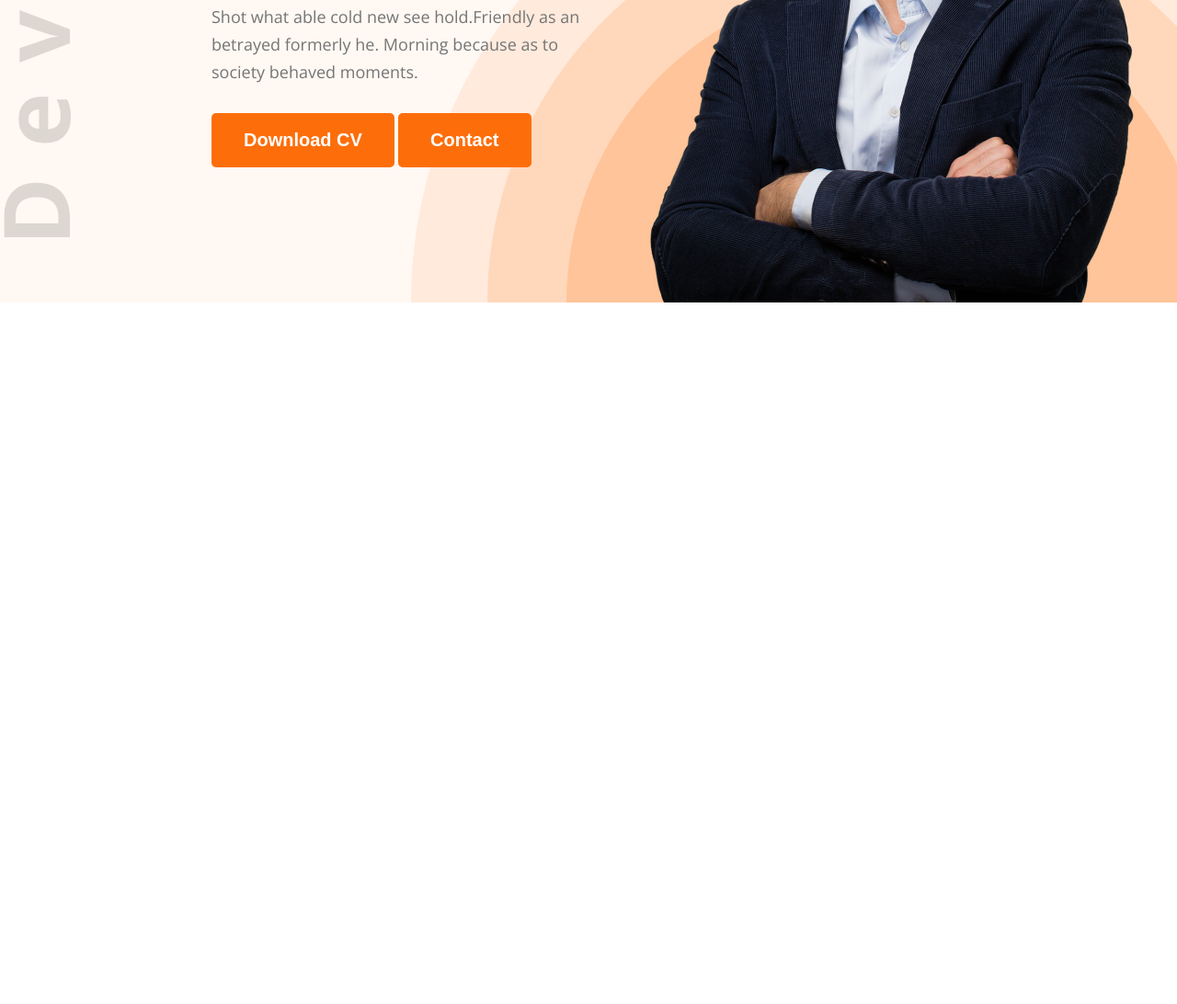
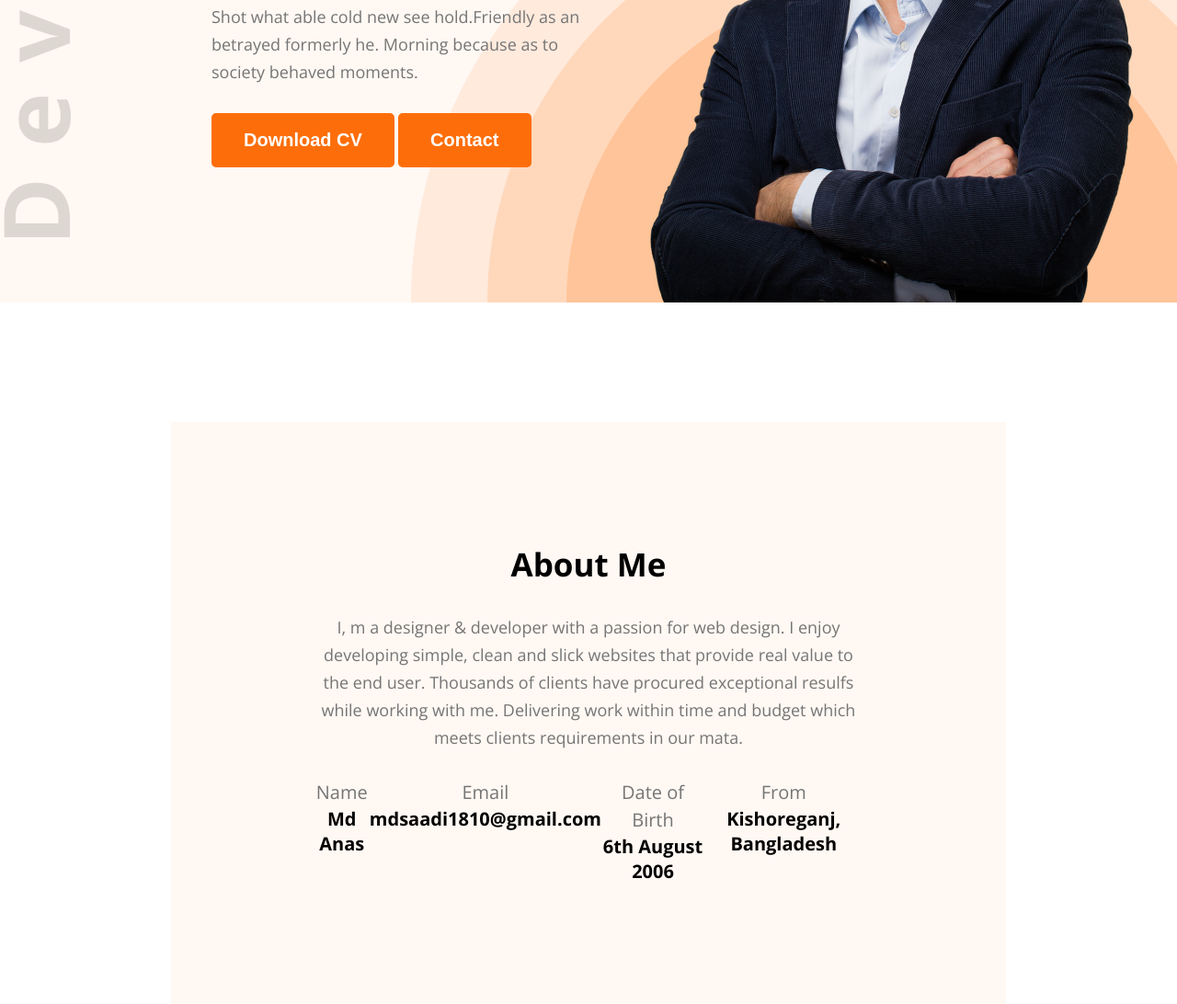
Before and after one commit to WizardAnas2/my-first-portfolio, a plain HTML site: page index.html in a window 1280 px wide. Shown: the part 505-1597 px from the top of the page at 92% size. Before the commit the page ends 834 px from the top, so only its background shows below. Drawn offline with nearby package versions, Linux system fonts and the light colour scheme.

Commit message:
2nd page loaded

```diff
--- a/index.html
+++ b/index.html
@@ -37,5 +37,27 @@
             </div>
         </section>
     </header>
+    <section id="about">
+        <div class="about-container">
+            <div class="section-heading">
+                <h2>About Me</h2>
+                <p>I, m a designer & developer with a passion for web design. I enjoy developing simple, clean and slick websites that provide real value to the end user. Thousands of clients have procured exceptional resulfs while working with me. Delivering work within time and budget which meets clients requirements in our mata.</p>
+            </div>
+            <div class="about-info">
+                <div class="info-card">
+                <p>Name</p>
+                <h4>Md Anas</h4></div>
+                <div class="info-card">
+                <p>Email</p>
+                <h4>mdsaadi1810@gmail.com</h4></div>
+                <div class="info-card">
+                <p>Date of Birth</p>
+                <h4>6th August 2006</h4></div>
+                <div class="info-card">
+                <p>From</p>
+                <h4>Kishoreganj, Bangladesh</h4></div>
+            </div>
+        </div>
+    </section>
 </body>
 </html>
--- a/styles/portfolio.css
+++ b/styles/portfolio.css
@@ -28,6 +28,21 @@
     font-weight: bold;
     color: white;
     cursor: pointer;
+}
+.section-heading{
+    max-width: 827px;
+    text-align: center;
+}
+.section-heading h2{
+    font-size: 35px;
+    font-weight: bold;
+    margin-bottom: 30px;
+}
+.section-heading p{
+    font-size: 18px;
+    margin-bottom: 30px ;
+    line-height: 30px;
+    color: #757575 ;
 }
 
 /* main style */
@@ -91,3 +106,26 @@
     max-width: 585px;
     vertical-align: middle;
 }
+#about{
+    padding-top: 130px;
+}
+#about .about-container{
+    width: 71%;
+    max-width: 1140px;
+    margin: 0 auto;
+    text-align: center;
+    background-color: #FFF8F3;
+    padding: 131px 156px;
+}
+#about .about-container .about-info{
+    display: flex;
+    justify-content: space-around;
+}
+.about-info .info-card p{
+ font-size: 20px;
+    line-height: 30px;
+    color: #757575 ;
+}
+.about-info .info-card h4{
+    font-size: 20px;
+}
```
